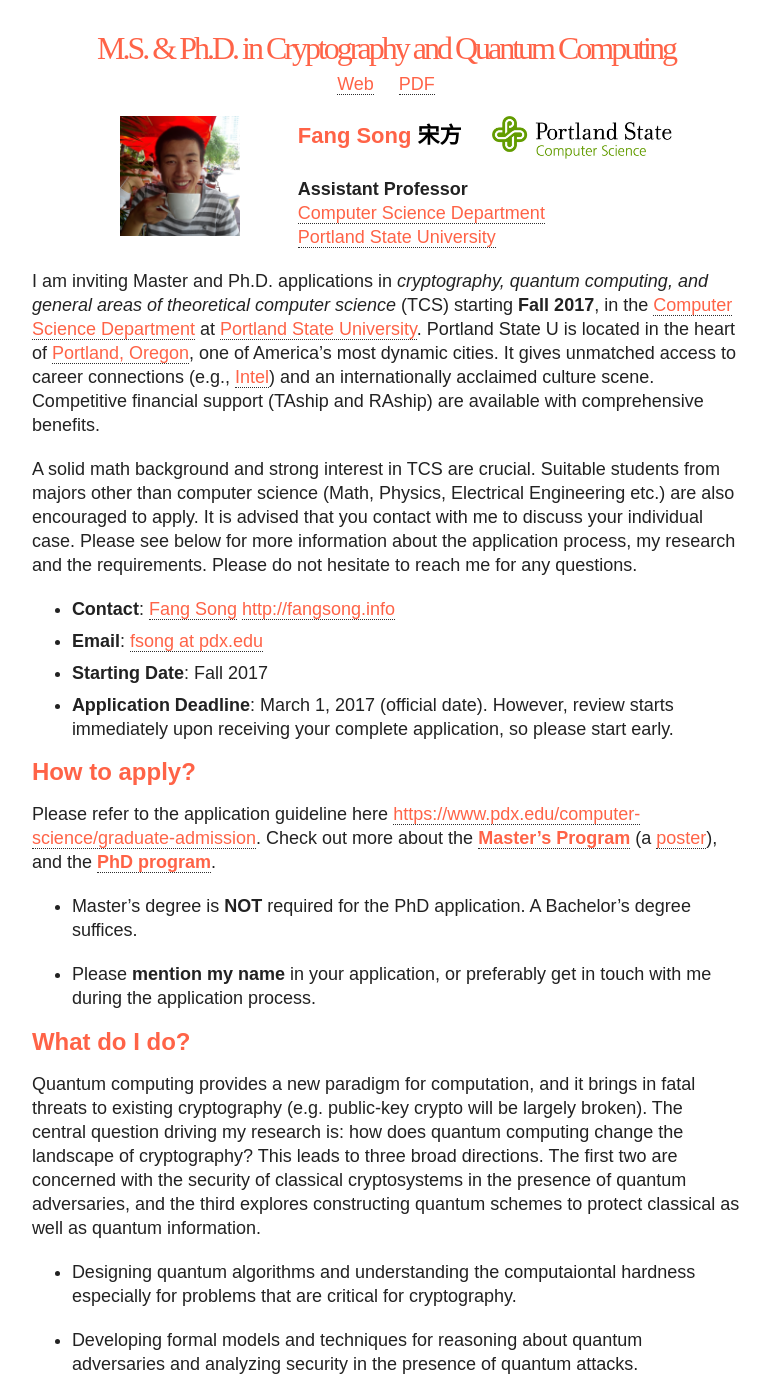
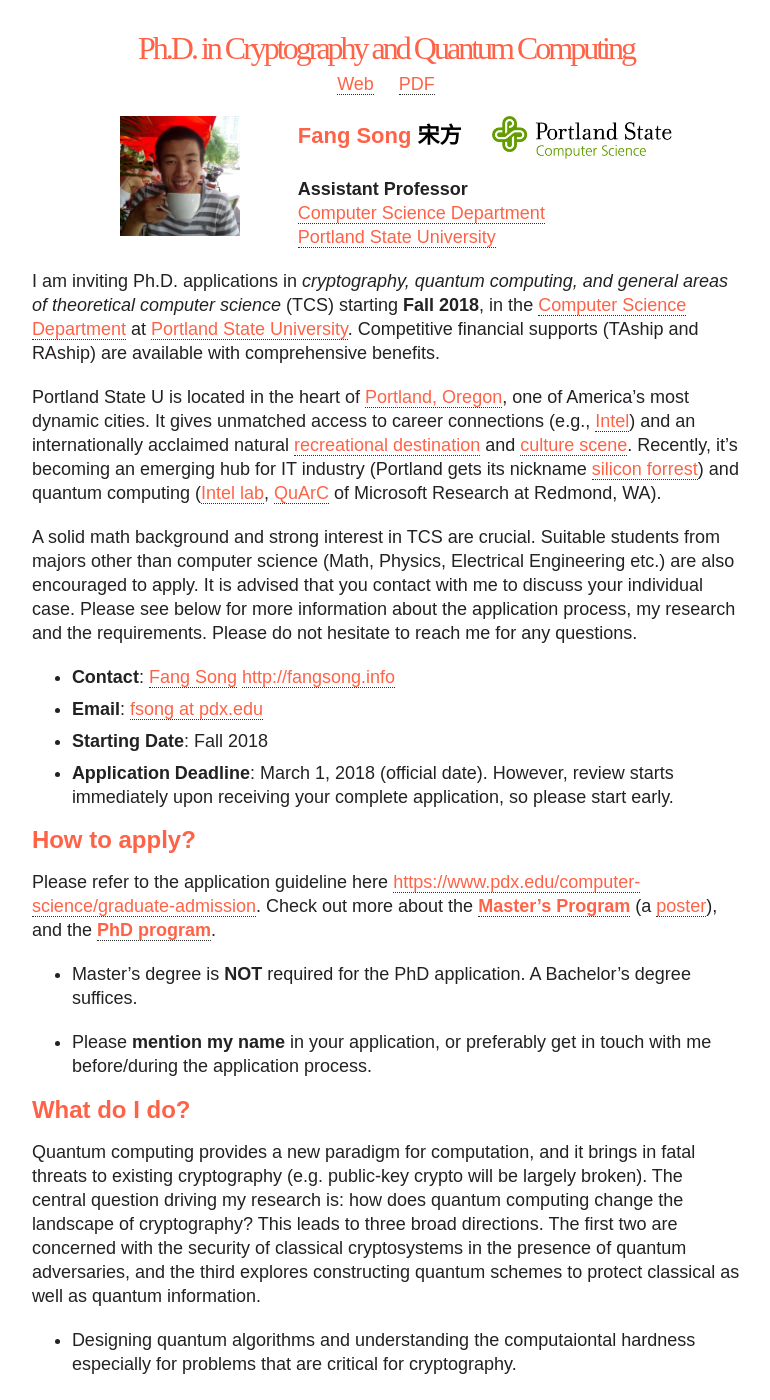
Before and after one commit to fangsonghub/fangsonghub.github.io, a Jekyll site: the page built from recruit/index.md, in a window 1280 px wide and 1400 px high. Shown: the whole window, without its empty margins (254-1024 px from the left). Built offline with Jekyll 4.4.1, drawn with Linux system fonts in a browser that asks for light colours; nearby versions of some CDN libraries; some of the changed text lies outside the part shown.

Commit message:
recruit 18

```diff
--- a/recruit/index.md
+++ b/recruit/index.md
@@ -1,26 +1,37 @@
 ---
 layout: plain
-title: M.S. & Ph.D. in Cryptography and Quantum Computing
+title: Ph.D. in Cryptography and Quantum Computing
 permalink: /recruit/
-modified: <2016-12-02 Fri>
+modified: <2017-10-31 Tue>
 ---
 
-<p style="text-align: center;"><a href="{{base}}/recruit/">Web</a>  &nbsp; &nbsp; <a href="{{base}}/files/docs/phdrecf17.pdf">PDF</a></p>
+<p style="text-align: center;"><a href="{{base}}/recruit/">Web</a>  &nbsp; &nbsp; <a href="{{base}}/files/docs/phdrecf18.pdf">PDF</a></p>
 
 {% include rtlogo.html %}
 
-I am inviting Master and Ph.D. applications in _cryptography, quantum
-computing, and general areas of theoretical computer science_ (TCS)
-starting **Fall 2017**, in
-the [Computer Science Department](computer-science/)
-at [Portland State University](http://www.pdx.edu/). Portland State U
-is located in the heart
+I am inviting Ph.D. applications in _cryptography, quantum computing,
+and general areas of theoretical computer science_ (TCS) starting
+**Fall 2018**, in the [Computer Science Department](computer-science/)
+at [Portland State University](http://www.pdx.edu/). Competitive
+financial supports (TAship and RAship) are available with
+comprehensive benefits.
+
+Portland State U is located in the heart
 of [Portland, Oregon](https://en.wikipedia.org/wiki/Portland,_Oregon),
 one of America's most dynamic cities. It gives unmatched access to
 career connections
 (e.g., [Intel](http://www.intel.com/content/www/us/en/homepage.html))
-and an internationally acclaimed culture scene. Competitive financial
-support (TAship and RAship) are available with comprehensive benefits.
+and an internationally acclaimed
+natural [recreational destination](https://traveloregon.com/)
+and
+[culture scene](https://www.travelportland.com/things-to-do/culture/). Recently,
+it's becoming an emerging hub for IT industry (Portland gets its
+nickname
+[silicon forrest](https://en.wikipedia.org/wiki/Silicon_Forest)) and
+quantum computing
+([Intel lab](https://www.engadget.com/2017/10/10/intel-superconducting-test-chip-quantum-computing/),
+[QuArC](https://www.microsoft.com/en-us/research/group/microsoft-quantum-redmond-quarc/) of
+Microsoft Research at Redmond, WA).
 
 A solid math background and strong interest in TCS are
 crucial. Suitable students from majors other than computer science
@@ -32,8 +43,8 @@ hesitate to reach me for any questions.
 
 *  **Contact**: [Fang Song](http://fangsong.info) [http://fangsong.info](http://fangsong.info)
 *  **Email**: [fsong at pdx.edu](mailto:fsong@pdx.edu)
-*  **Starting Date**: Fall 2017
-*  **Application Deadline**: March 1, 2017 (official date). However,
+*  **Starting Date**: Fall 2018
+*  **Application Deadline**: March 1, 2018 (official date). However,
    review starts immediately upon receiving your complete application,
    so please start early.
 
@@ -46,11 +57,11 @@ out more about the [**Master's Program**][mslink]{:target="_blank"}
 the
 [**PhD program**](https://www.pdx.edu/computer-science/doctor-of-philosophy-in-computer-science){:target="_blank"}.
 
-
-*  Master's degree is **NOT** required for the PhD application. A Bachelor's degree suffices.
+*  Master's degree is **NOT** required for the PhD application. A
+   Bachelor's degree suffices.
 
 *  Please **mention my name** in your application, or preferably get
-   in touch with me during the application process.
+   in touch with me before/during the application process.
 
 ## What do I do?
 
@@ -62,7 +73,6 @@ cryptography? This leads to three broad directions. The first two are
 concerned with the security of classical cryptosystems in the presence
 of quantum adversaries, and the third explores constructing quantum
 schemes to protect classical as well as quantum information.
-
 
 *  Designing quantum algorithms and understanding the computaiontal
    hardness especially for problems that are critical for
```
Also changed, not shown: recruit/rec.md (+13 -11 lines).
